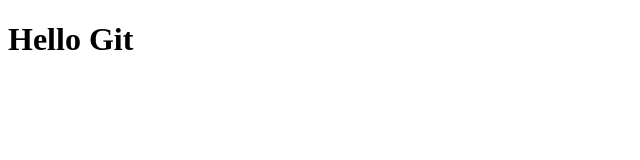
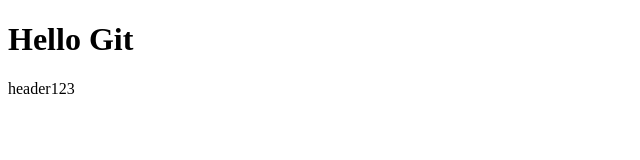
Before and after one commit to maryamnoorianrad/gitprojectone, a plain HTML site: page index.html in a window 1280 px wide. Shown: the full height of the page, 0-640 px from the left. Drawn offline with Linux system fonts and the light colour scheme.

Commit message:
header created

```diff
--- a/index.html
+++ b/index.html
@@ -6,7 +6,7 @@
     <title>Document</title>
 </head>
 <body>
-
     <h1>Hello Git</h1>
+    <header>header123</header>
 </body>
 </html>
--- a/style.css
+++ b/style.css
@@ -0,0 +1,3 @@
+header{
+    background-color: blue;
+}
```
